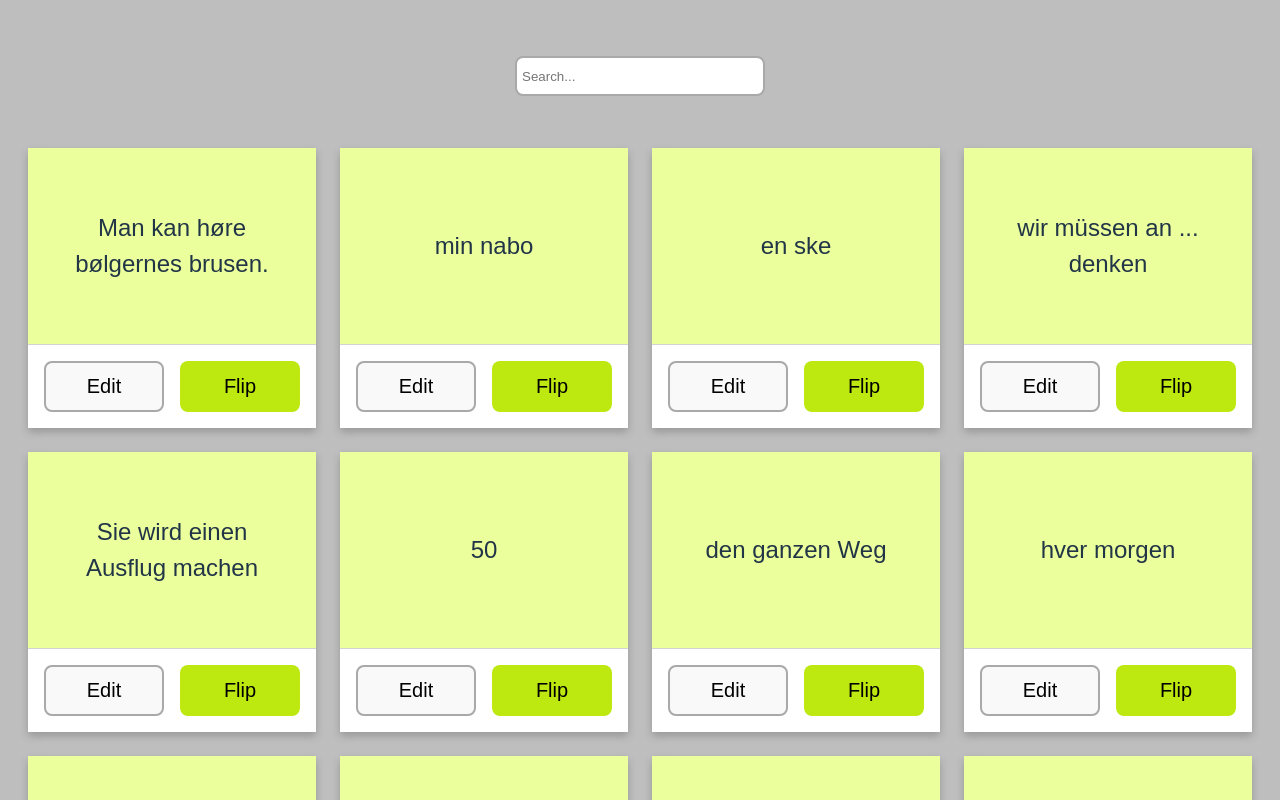
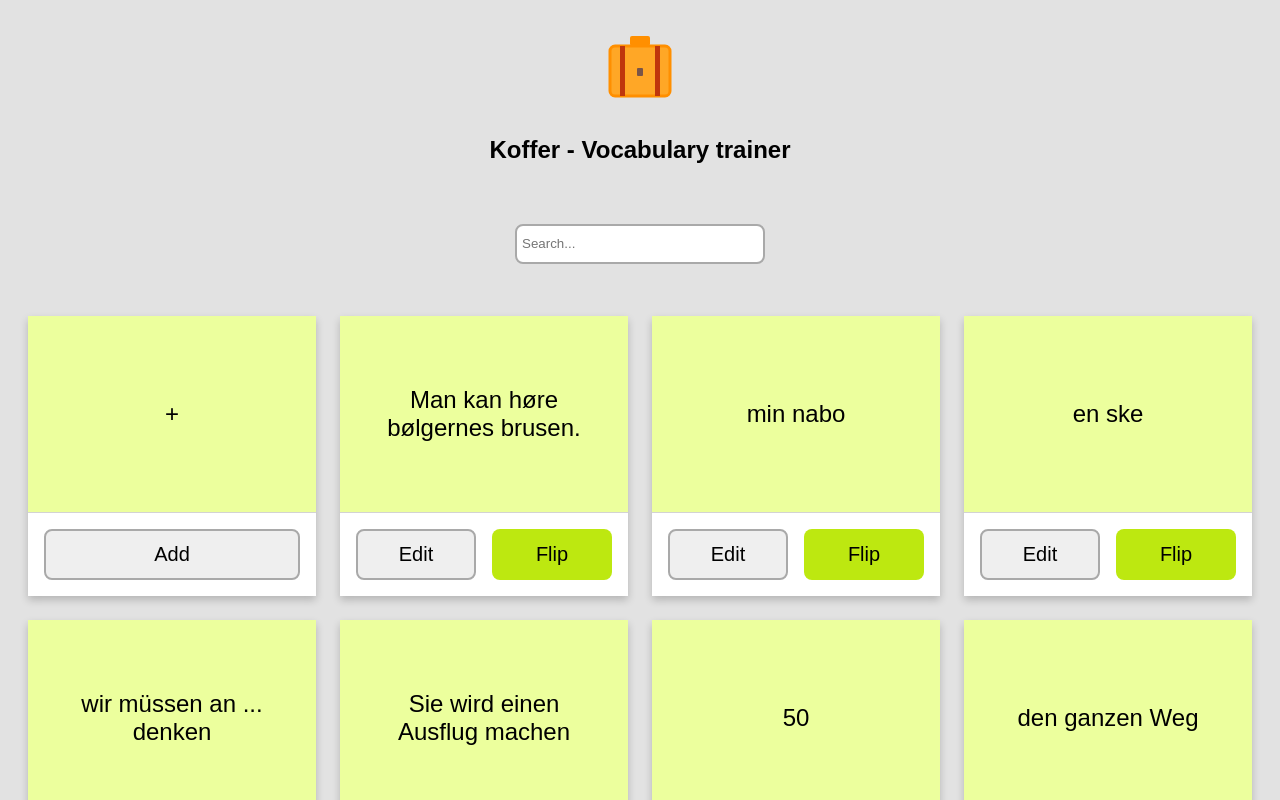
Before and after one commit to kayoken/koffer, a React (Vite) app: page / in a window 1280 px wide. Shown: the top 800 px of the page. Built offline with nearby package versions, Linux system fonts and the light colour scheme.

Commit message:
VB-3: reducer wip

```diff
--- a/index.html
+++ b/index.html
@@ -2,7 +2,7 @@
 <html lang="en">
   <head>
     <meta charset="UTF-8" />
-    <link rel="icon" type="image/svg+xml" href="/vite.svg" />
+    <link rel="icon" type="image/svg+xml" href="/koffer.svg" />
     <meta name="viewport" content="width=device-width, initial-scale=1.0" />
     <title>Koffer</title>
   </head>
--- /dev/null
+++ b/src/components/NewCard.tsx
@@ -0,0 +1,30 @@
+interface NewCardProps {
+  dispatch: (action: { type: string }) => void;
+}
+
+const NewCard = ({ dispatch }: NewCardProps) => {
+  function handleAdd() {
+    dispatch({
+      type: "added",
+    });
+  }
+
+  return (
+    <div onClick={() => handleAdd()} className={"card bright"}>
+      <div className="text-container">+</div>
+      <div className="button-container">
+        <button
+          className="button edit new"
+          onClick={(e) => {
+            e.stopPropagation();
+            handleAdd();
+          }}
+        >
+          Add
+        </button>
+      </div>
+    </div>
+  );
+};
+
+export default NewCard;
--- a/src/components/Vocabox.tsx
+++ b/src/components/Vocabox.tsx
@@ -1,12 +1,18 @@
-import vocabulary from "../resources/german_danish.json";
+import initialVocabulary from "../resources/german_danish.json";
+import logo from "../../koffer.svg";
 import "../styles/styles.css";
-import { useEffect, useState } from "react";
+import { useEffect, useReducer, useState } from "react";
 import Wordlist from "./Wordlist";
 import SearchBar from "./Searchbar";
+import { vocabularyReducer } from "../reducers/vocabularyReducer";
 
 const Vocabox = () => {
   const [filterText, setFilterText] = useState("");
   const [loaded, setLoaded] = useState(false);
+  const [vocabulary, dispatch] = useReducer(
+    vocabularyReducer,
+    initialVocabulary
+  );
 
   // just mocking a loader
   useEffect(() => {
@@ -22,11 +28,17 @@ const Vocabox = () => {
 
   return (
     <div className="voc_container">
+      <img src={logo} />
+      <h2>Koffer - Vocabulary trainer</h2>
       <div className="searchfield">
         <SearchBar filterText={filterText} onFilterText={handleFilterText} />
       </div>
       {loaded ? (
-        <Wordlist filterText={filterText} content={vocabulary} />
+        <Wordlist
+          filterText={filterText}
+          content={vocabulary}
+          dispatch={dispatch}
+        />
       ) : (
         <div>Loading...</div>
       )}
--- a/src/components/Wordlist.tsx
+++ b/src/components/Wordlist.tsx
@@ -1,4 +1,5 @@
 import Card from "./Card";
+import NewCard from "./NewCard";
 
 interface WordlistProps {
   content: {
@@ -9,9 +10,10 @@ interface WordlistProps {
     related?: number[];
   }[];
   filterText: string;
+  dispatch: (action: { type: string }) => void;
 }
 
-const Wordlist = ({ content, filterText }: WordlistProps) => {
+const Wordlist = ({ content, filterText, dispatch }: WordlistProps) => {
   const filteredList = content
     .filter((wordObj) => {
       const lowerCaseFilterText = filterText.toLowerCase();
@@ -29,7 +31,8 @@ const Wordlist = ({ content, filterText }: WordlistProps) => {
 
   return (
     <div className="cards">
-      {filteredList.length > 0 ? filteredList : <span>No words found!</span>}
+      <NewCard dispatch={dispatch} />
+      {filteredList.length > 0 && filteredList}
     </div>
   );
 };
--- a/src/index.css
+++ b/src/index.css
@@ -1,4 +1,4 @@
-:root {
+/* :root {
   font-family: Inter, system-ui, Avenir, Helvetica, Arial, sans-serif;
   line-height: 1.5;
   font-weight: 400;
@@ -11,29 +11,29 @@
   text-rendering: optimizeLegibility;
   -webkit-font-smoothing: antialiased;
   -moz-osx-font-smoothing: grayscale;
-}
+} */
 
-a {
+/* a {
   font-weight: 500;
   color: #646cff;
   text-decoration: inherit;
-}
-a:hover {
+} */
+
+/* a:hover {
   color: #535bf2;
-}
+} */
 
 body {
   margin: 0;
   display: flex;
-  /* place-items: center; */
   min-width: 320px;
   min-height: 100vh;
 }
 
-h1 {
+/* h1 {
   font-size: 3.2em;
   line-height: 1.1;
-}
+} */
 
 button {
   border-radius: 8px;
@@ -42,19 +42,21 @@ button {
   font-size: 1em;
   font-weight: 500;
   font-family: inherit;
-  background-color: #1a1a1a;
+  /* background-color: #1a1a1a; */
   cursor: pointer;
   transition: border-color 0.25s;
 }
-button:hover {
+
+/* button:hover {
   border-color: #646cff;
-}
-button:focus,
+} */
+
+/* button:focus,
 button:focus-visible {
   outline: 4px auto -webkit-focus-ring-color;
-}
+} */
 
-@media (prefers-color-scheme: light) {
+/* @media (prefers-color-scheme: light) {
   :root {
     color: #213547;
     background-color: #ffffff;
@@ -65,4 +67,4 @@ button:focus-visible {
   button {
     background-color: #f9f9f9;
   }
-}
+} */
--- /dev/null
+++ b/src/reducers/vocabularyReducer.ts
@@ -0,0 +1,29 @@
+interface State {
+  id: number;
+  values: {
+    de: string;
+    dk: string;
+  };
+  related?: number[];
+}
+type StateArray = State[];
+
+type Action = {
+  type: string;
+};
+
+export function vocabularyReducer(
+  state: StateArray = [],
+  action: Action
+): StateArray {
+  switch (action.type) {
+    case "added": {
+      return {
+        ...state,
+      };
+    }
+    default: {
+      throw Error(`Unknown action: ${action.type}`);
+    }
+  }
+}
--- a/src/resources/german_danish.json
+++ b/src/resources/german_danish.json
@@ -286,5 +286,29 @@
       "dk": "en rejseadvarsel"
     },
     "related": []
+  },
+  {
+    "id": 37,
+    "values": {
+      "de": "Es kann schwer sein, sich zurecht zu finden.",
+      "dk": "Det kan være svært at finde rundt."
+    },
+    "related": []
+  },
+  {
+    "id": 38,
+    "values": {
+      "de": "Fahrradwege",
+      "dk": "cykelstier"
+    },
+    "related": []
+  },
+  {
+    "id": 39,
+    "values": {
+      "de": "ein Balkon",
+      "dk": "en altan"
+    },
+    "related": []
   }
 ]
--- a/src/styles/styles.css
+++ b/src/styles/styles.css
@@ -5,7 +5,7 @@
 body {
   font-family: sans-serif;
   padding: 0;
-  background-color: #bebebe;
+  background-color: #e2e2e2;
   font-weight: 300;
 }
 
@@ -37,8 +37,8 @@ body {
         font-weight: 300;
       }
       &.dark {
-        background-color: #efefef;
-        color: #a0a0a0;
+        background-color: #f3f3f3;
+        color: #696969;
       }
       .text-container {
         height: 70%;
@@ -77,6 +77,9 @@ body {
         .edit {
           border: 2px solid darkgray;
           height: 100%;
+          &.new {
+            width: 15rem;
+          }
         }
       }
     }
```
Also changed, not shown: koffer.svg (added), vite.svg (added).
